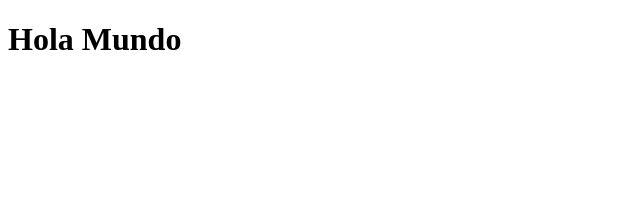
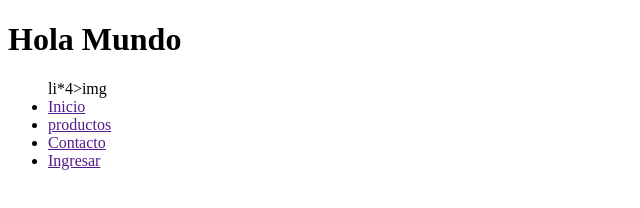
Before and after one commit to AntoMun/Web1, a plain HTML site: page SitioPrueba/index.html in a window 1280 px wide. Shown: the whole page, without its empty margins (0-640 px from the left). Drawn offline with Linux system fonts and the light colour scheme.

Commit message:
index- menu de  navegación

```diff
--- a/SitioPrueba/index.html
+++ b/SitioPrueba/index.html
@@ -7,5 +7,13 @@
 </head>
 <body>
     <h1>Hola Mundo</h1>
+    <ul>
+        li*4>img
+        <li><a href="">Inicio</a></li>
+        <li><a href="">productos</a></li>
+        <li><a href="">Contacto</a></li>
+        <li><a href="">Ingresar</a></li>
+
+    </ul>
 </body>
 </html>
```
